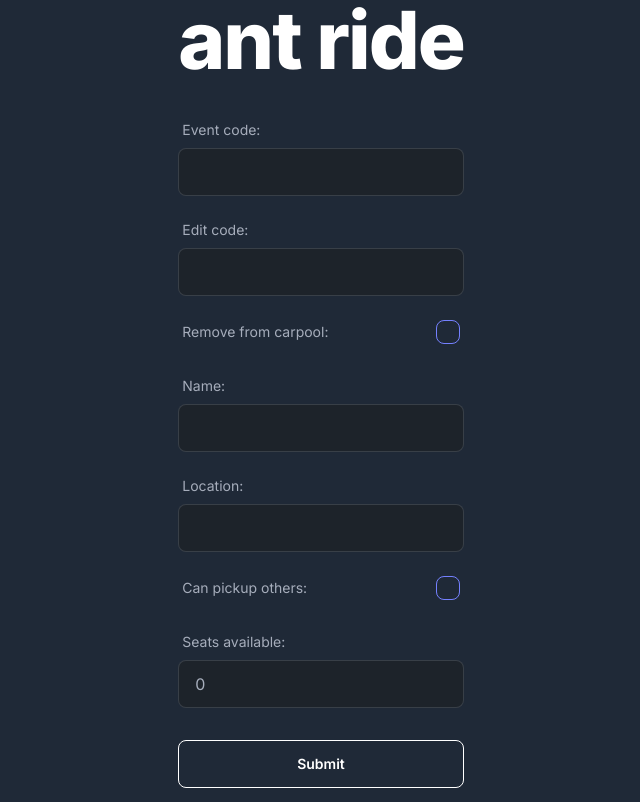
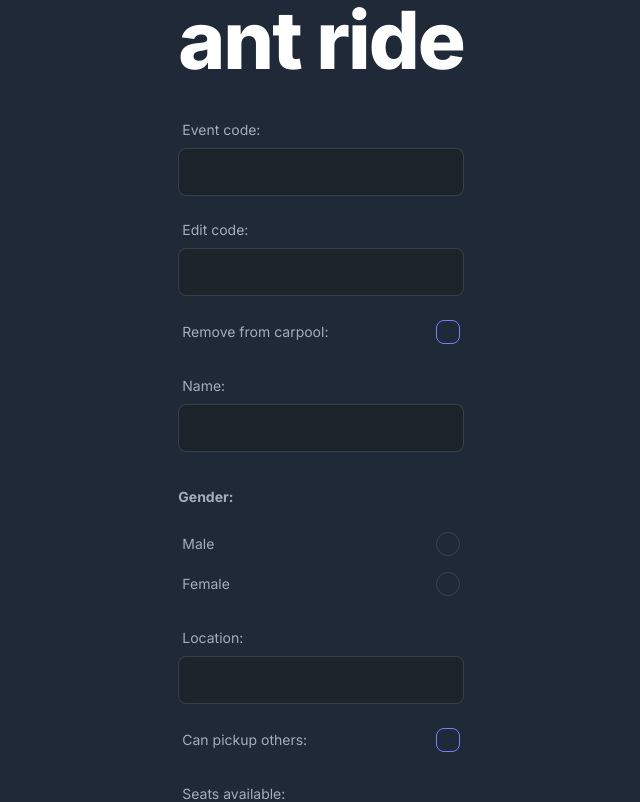
Before and after one commit to kleenkanteen/ant-ride, a Next.js app: page /edit-participant in a window 1280 px wide. Shown: the top 802 px of the page, without its empty margins (319-959 px from the left). Built offline with nearby package versions, Linux system fonts and the light colour scheme.

Commit message:
gender field

```diff
--- a/src/app/edit-participant/page.tsx
+++ b/src/app/edit-participant/page.tsx
@@ -11,6 +11,7 @@ interface IParticipantDetails {
     edit_code: string,
     remove: boolean,
     name: string,
+    gender: 'Male' | 'Female',
     location: string,
     can_pickup: boolean,
     seats_available: number,
@@ -21,6 +22,7 @@ const schema = yup.object().shape({
     edit_code: yup.string().min(6).max(6).matches(/^[a-zA-Z0-9]+$/, "Invalid character(s) entered").required(),
     remove: yup.boolean().required(),
     name: yup.string().max(40).required(),
+    gender: yup.mixed().oneOf(['Male', 'Female']).required(),
     location: yup.string().max(40).required(),
     can_pickup: yup.boolean().required(),
     seats_available: yup.number().max(20).required()
--- a/src/components/participantDetails.tsx
+++ b/src/components/participantDetails.tsx
@@ -12,6 +12,28 @@ export function ParticipantDetails({ register, errors, onSubmit }) {
                 {errors.name?.message && <br />}
                 <p className="text-red-500">{errors.name?.message}</p>
             </label>
+            <div className="flex flex-row">
+
+            </div>
+            <div>
+                <span className="label-text font-bold">Gender: </span>
+            </div>
+            <div>
+                <div className="form-control">
+                    <label className="label cursor-pointer">
+                        <span className="label-text">Male</span>
+                        <input type="radio" name="radio-10" className="radio checked:bg-blue-400"
+                        {...register("gender")}/>
+                    </label>
+                </div>
+                <div className="form-control">
+                    <label className="label cursor-pointer">
+                        <span className="label-text">Female</span>
+                        <input type="radio" name="radio-10" className="radio checked:bg-rose-300"
+                        {...register("gender")}/>
+                    </label>
+                </div>
+            </div>
             <label className="form-control w-full max-w-xs">
                 <div className="label">
                     <span className="label-text">Location: </span>
```
